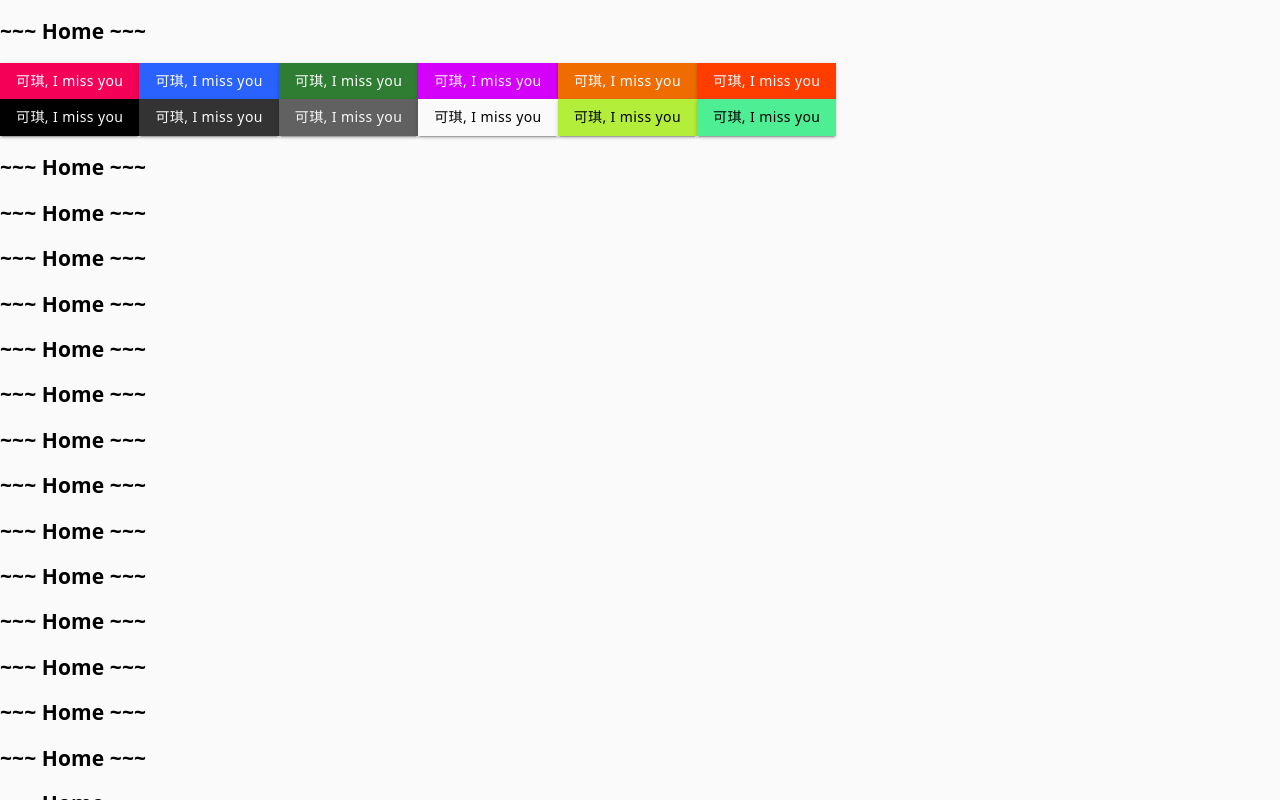
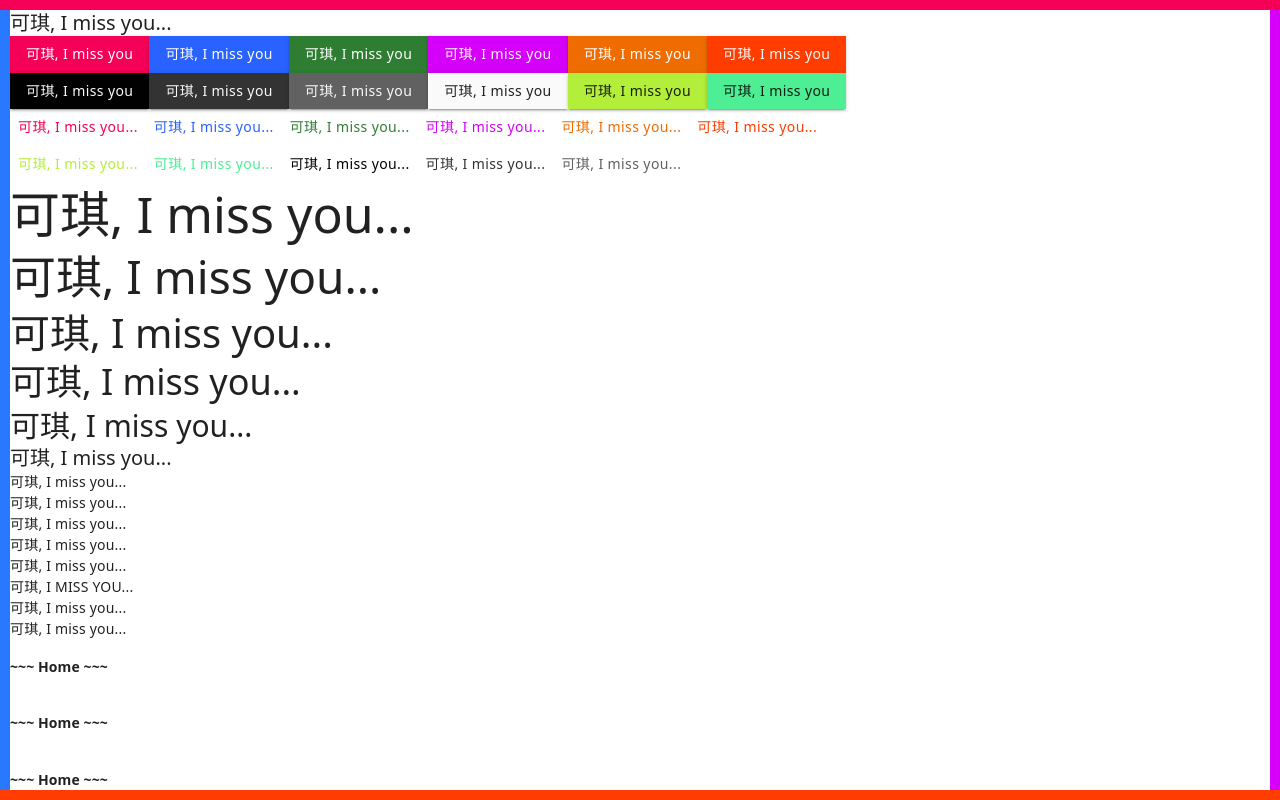
Before and after one commit to w-lianfu/react-miss, a React app: page / in a window 1280 px wide. Built offline with nearby package versions, Linux system fonts and the light colour scheme.

Commit message:
update page

```diff
--- /dev/null
+++ b/src/component/app-menu/index.tsx
@@ -0,0 +1,26 @@
+import React, { useEffect } from 'react';
+import { Paper, Button } from '@mui/material';
+import { styled } from '@mui/material/styles';
+import { blue } from '@mui/material/colors';
+
+interface IProps {}
+interface IState {}
+
+const DPaper = styled(Paper)({
+  display: 'flex',
+  width: '100%',
+  height: '100%',
+  backgroundColor: blue.A400,
+});
+
+const AppMenu = (props: IProps, state: IState) => {
+  useEffect(() => {
+    return () => {};
+  }, []);
+
+  return (
+    <DPaper />
+  );
+};
+
+export default AppMenu;
--- /dev/null
+++ b/src/component/app-right/index.tsx
@@ -0,0 +1,26 @@
+import React, { useEffect } from 'react';
+import { Paper, Button } from '@mui/material';
+import { styled } from '@mui/material/styles';
+import { purple } from '@mui/material/colors';
+
+interface IProps {}
+interface IState {}
+
+const DPaper = styled(Paper)({
+  display: 'flex',
+  width: '100%',
+  height: '100%',
+  backgroundColor: purple.A400,
+});
+
+const AppRight = (props: IProps, state: IState) => {
+  useEffect(() => {
+    return () => {};
+  }, []);
+
+  return (
+    <DPaper />
+  );
+};
+
+export default AppRight;
--- /dev/null
+++ b/src/component/app-status/index.tsx
@@ -0,0 +1,26 @@
+import React, { useEffect } from 'react';
+import { Paper, Button } from '@mui/material';
+import { styled } from '@mui/material/styles';
+import { deepOrange } from '@mui/material/colors';
+
+interface IProps {}
+interface IState {}
+
+const DPaper = styled(Paper)({
+  display: 'flex',
+  width: '100%',
+  height: '100%',
+  backgroundColor: deepOrange.A400,
+});
+
+const AppStatus = (props: IProps, state: IState) => {
+  useEffect(() => {
+    return () => {};
+  }, []);
+
+  return (
+    <DPaper />
+  );
+};
+
+export default AppStatus;
--- /dev/null
+++ b/src/component/app-top/index.tsx
@@ -0,0 +1,26 @@
+import React, { useEffect } from 'react';
+import { Paper, Button } from '@mui/material';
+import { styled } from '@mui/material/styles';
+import { pink } from '@mui/material/colors';
+
+interface IProps {}
+interface IState {}
+
+const DPaper = styled(Paper)({
+  display: 'flex',
+  width: '100%',
+  height: '100%',
+  backgroundColor: pink.A400,
+});
+
+const AppTop = (props: IProps, state: IState) => {
+  useEffect(() => {
+    return () => {};
+  }, []);
+
+  return (
+    <DPaper />
+  );
+};
+
+export default AppTop;
--- /dev/null
+++ b/src/container/app-page.tsx
@@ -0,0 +1,44 @@
+import React, { useEffect } from 'react';
+import { Paper, Button } from '@mui/material';
+import { styled } from '@mui/material/styles';
+
+import Home from '@page/home/index';
+import AppTop from '@comp/app-top/index';
+import AppStatus from '@comp/app-status/index';
+import AppMenu from '@comp/app-menu/index';
+import AppRight from '@comp/app-right/index';
+
+interface IProps {}
+interface IState {}
+
+const CPaper = styled(Paper)({
+  display: 'grid',
+  gridTemplateRows: '1rem 1fr 1rem',
+  overflow: 'hidden',
+});
+
+const DPaper = styled(Paper)({
+  display: 'grid',
+  gridTemplateColumns: '1rem 1fr 1rem',
+  overflow: 'hidden',
+});
+
+const AppPage = (props: IProps, state: IState) => {
+  useEffect(() => {
+    return () => {};
+  }, []);
+
+  return (
+    <CPaper>
+      <AppTop />
+      <DPaper>
+        <AppMenu />
+        <Home />
+        <AppRight />
+      </DPaper>
+      <AppStatus />
+    </CPaper>
+  );
+};
+
+export default AppPage;
--- a/src/container/app-root.tsx
+++ b/src/container/app-root.tsx
@@ -2,8 +2,9 @@ import React, { useEffect } from 'react';
 import { ThemeProvider } from '@mui/material/styles';
 
 import '@scss/index.scss';
+import AppTheme from './app-theme';
 import Theme from '@theme/index';
-import Home from '@page/home/index';
+import AppPage from './app-page';
 
 interface IProps {}
 interface IState {}
@@ -14,9 +15,9 @@ const AppRoot = (props: IProps, state: IState) => {
   }, []);
 
   return (
-    <ThemeProvider theme={Theme}>
-      <Home />
-    </ThemeProvider>
+    <AppTheme>
+      <AppPage />
+    </AppTheme>
   );
 };
 
--- /dev/null
+++ b/src/container/app-theme.tsx
@@ -0,0 +1,23 @@
+import React, { useEffect, ReactNode } from 'react';
+import { ThemeProvider } from '@mui/material/styles';
+
+import Theme from '@theme/index';
+
+interface IProps {
+  children: ReactNode,
+}
+interface IState {}
+
+const AppTheme = (props: IProps, state: IState) => {
+  const { children } = props;
+
+  useEffect(() => {
+    return () => {};
+  }, []);
+
+  return (
+    <ThemeProvider theme={Theme}>{children}</ThemeProvider>
+  );
+};
+
+export default AppTheme;
--- a/src/page/home/index.tsx
+++ b/src/page/home/index.tsx
@@ -1,8 +1,15 @@
 import React, { useEffect } from 'react';
-import { Box, Button } from '@mui/material';
+import { Paper, Box, Button, Typography } from '@mui/material';
+import { styled } from '@mui/material/styles';
+import { purple } from '@mui/material/colors';
 
 interface IProps {}
 interface IState {}
+
+const DPaper = styled(Paper)({
+  display: 'grid',
+  overflowY: 'auto',
+});
 
 const Home = (props: IProps, state: IState) => {
   useEffect(() => {
@@ -10,10 +17,8 @@ const Home = (props: IProps, state: IState) => {
   }, []);
 
   return (
-    <section style={{
-      overflowY: 'auto',
-    }}>
-      <h1>~~~ Home ~~~</h1>
+    <DPaper>
+      <Typography variant="h6">可琪, I miss you...</Typography>
       <Box>
         <Button variant="contained" color="primary">可琪, I miss you</Button>
         <Button variant="contained" color="secondary">可琪, I miss you</Button>
@@ -30,6 +35,36 @@ const Home = (props: IProps, state: IState) => {
         <Button variant="contained" color="oliver">可琪, I miss you</Button>
         <Button variant="contained" color="green">可琪, I miss you</Button>
       </Box>
+      <Box>
+        <Button color="primary">可琪, I miss you...</Button>
+        <Button color="secondary">可琪, I miss you...</Button>
+        <Button color="success">可琪, I miss you...</Button>
+        <Button color="info">可琪, I miss you...</Button>
+        <Button color="warning">可琪, I miss you...</Button>
+        <Button color="error">可琪, I miss you...</Button>
+      </Box>
+      <Box>
+        <Button color="oliver">可琪, I miss you...</Button>
+        <Button color="green">可琪, I miss you...</Button>
+        <Button color="black">可琪, I miss you...</Button>
+        <Button color="dark">可琪, I miss you...</Button>
+        <Button color="gray">可琪, I miss you...</Button>
+      </Box>
+      <Typography variant="h1">可琪, I miss you...</Typography>
+      <Typography variant="h2">可琪, I miss you...</Typography>
+      <Typography variant="h3">可琪, I miss you...</Typography>
+      <Typography variant="h4">可琪, I miss you...</Typography>
+      <Typography variant="h5">可琪, I miss you...</Typography>
+      <Typography variant="h6">可琪, I miss you...</Typography>
+      <Typography variant="subtitle1">可琪, I miss you...</Typography>
+      <Typography variant="subtitle2">可琪, I miss you...</Typography>
+      <Typography variant="body1">可琪, I miss you...</Typography>
+      <Typography variant="body2">可琪, I miss you...</Typography>
+      <Typography variant="caption">可琪, I miss you...</Typography>
+      <Typography variant="overline">可琪, I miss you...</Typography>
+      <Typography variant="subtitle1">可琪, I miss you...</Typography>
+      <Typography variant="subtitle2">可琪, I miss you...</Typography>
+
       <h1>~~~ Home ~~~</h1>
       <h1>~~~ Home ~~~</h1>
       <h1>~~~ Home ~~~</h1>
@@ -94,7 +129,7 @@ const Home = (props: IProps, state: IState) => {
       <h1>~~~ Home ~~~</h1>
       <h1>~~~ Home ~~~</h1>
       <h1>~~~ End End End ~~~</h1>
-    </section>
+    </DPaper>
   );
 };
 
--- a/src/theme/index.ts
+++ b/src/theme/index.ts
@@ -11,6 +11,10 @@ const Theme = createTheme({
     borderRadius: 0,
   },
   palette: {
+    common: {
+      black: '#010101FF',
+      white: '#FAFAFAFF',
+    },
     primary: {
       main: pink.A400, // #F50057FF
       dark: red.A400, // #FF1744FF
@@ -65,9 +69,95 @@ const Theme = createTheme({
     fontFamily: '"Noto Sans", "Droid Sans Mono", "PingFang SC"',
     button: {
       fontSize: '1.4rem',
+      fontWeight: 500,
       lineHeight: 1.75,
       letterSpacing: '0.04rem',
       textTransform: 'none',
+    },
+    body1: {
+      fontSize: '1.4rem',
+      lineHeight: 1.5,
+      letterSpacing: '0.02rem',
+    },
+    body2: {
+      fontSize: '1.4rem',
+      lineHeight: 1.5,
+      letterSpacing: '0.02rem',
+    },
+    caption: {
+      fontSize: '1.4rem',
+      lineHeight: 1.5,
+      letterSpacing: '0.02rem',
+    },
+    overline: {
+      fontSize: '1.4rem',
+      lineHeight: 1.5,
+      letterSpacing: '0.02rem',
+    },
+    subtitle1: {
+      fontSize: '1.4rem',
+      fontWeight: 500,
+      lineHeight: 1.5,
+      letterSpacing: '0.02rem',
+    },
+    subtitle2: {
+      fontSize: '1.4rem',
+      fontWeight: 500,
+      lineHeight: 1.5,
+      letterSpacing: '0.02rem',
+    },
+    h1: {
+      fontSize: '5rem',
+      fontWeight: 400,
+      lineHeight: 1.3,
+      letterSpacing: 0,
+    },
+    h2: {
+      fontSize: '4.6rem',
+      fontWeight: 400,
+      lineHeight: 1.3,
+      letterSpacing: 0,
+    },
+    h3: {
+      fontSize: '4rem',
+      fontWeight: 500,
+      lineHeight: 1.3,
+      letterSpacing: 0,
+    },
+    h4: {
+      fontSize: '3.6rem',
+      fontWeight: 500,
+      lineHeight: 1.3,
+      letterSpacing: 0,
+    },
+    h5: {
+      fontSize: '3rem',
+      fontWeight: 500,
+      lineHeight: 1.3,
+      letterSpacing: 0,
+    },
+    h6: {
+      fontSize: '2rem',
+      fontWeight: 500,
+      lineHeight: 1.3,
+      letterSpacing: 0,
+    },
+  },
+  components: {
+    MuiPaper: {
+      defaultProps: {
+        square: true,
+        elevation: 0,
+        component: 'section',
+      },
+      styleOverrides: {
+        root: {
+          position: 'relative',
+          display: 'flex',
+          flexDirection: 'column',
+          alignItems: 'flex-start',
+        },
+      },
     },
   },
 });
```
Also changed, not shown: src/container/app-portal.tsx (added, +19 -0 lines), src/container/app-status.tsx (deleted, +0 -18 lines).
